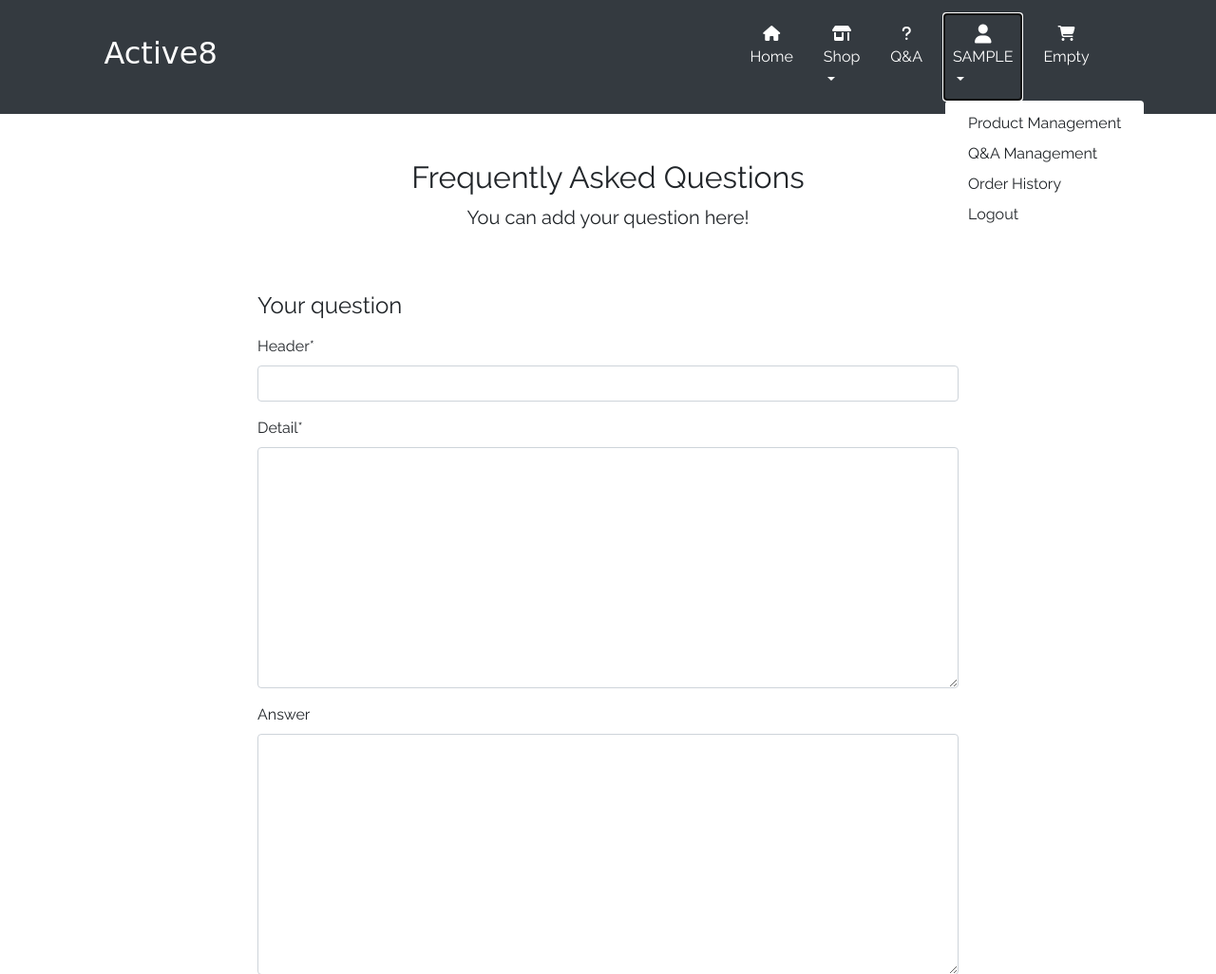
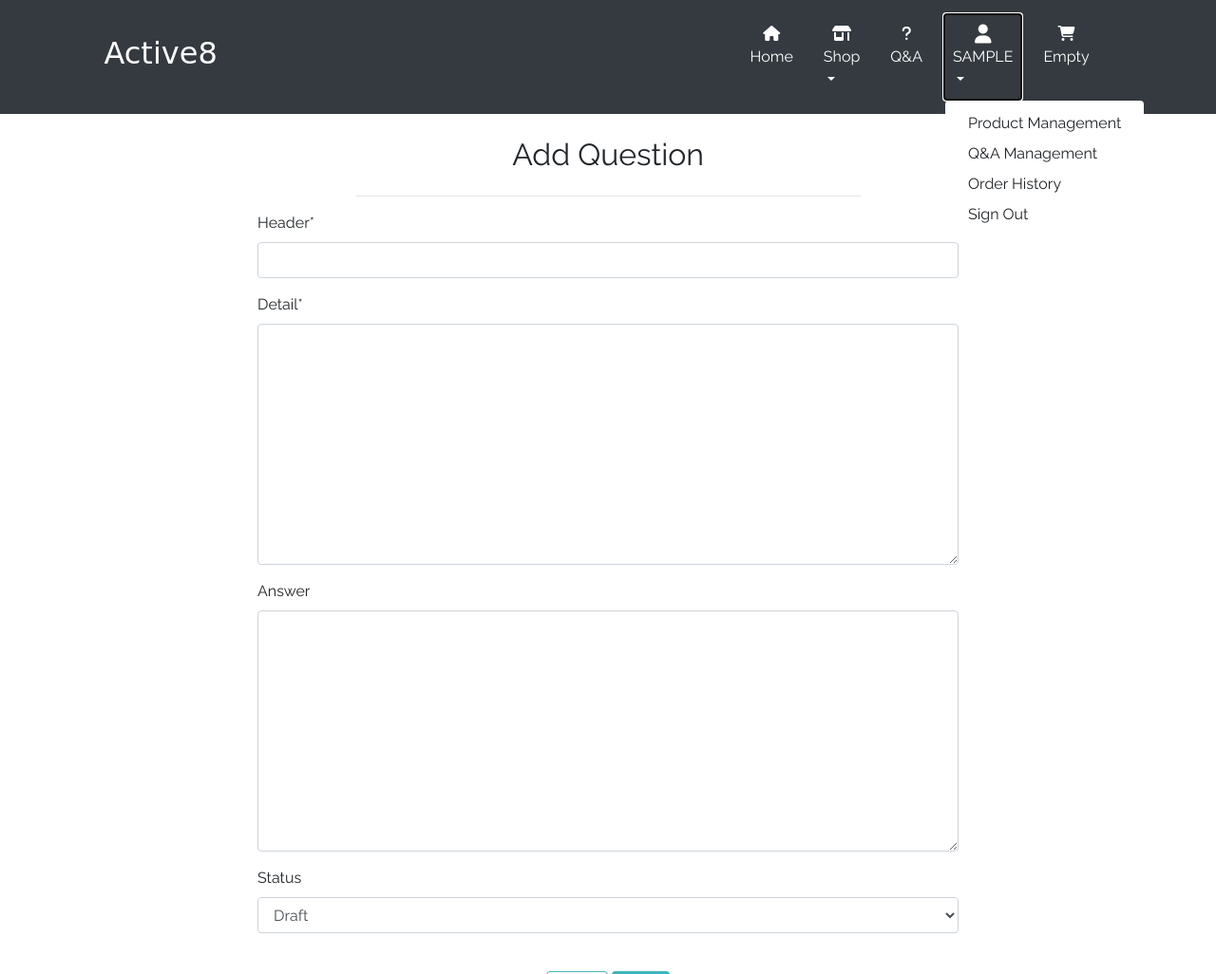
Before and after one commit to CeciliaSwe/portfolio-5th, a Django app: page /questions/add/ in a window 1280 px wide, after a click that opens the changed part. Shown: the top 1026 px of the page at 95% size. Run offline with Django 3.2, Linux system fonts and the light colour scheme; the visitor is signed in with stand-in values (Sample User, id 1); some libraries are stand-ins or nearby versions; some web fonts are replaced.

Commit message:
Align styling for all page headers

```diff
--- a/payment/templates/payment/payment.html
+++ b/payment/templates/payment/payment.html
@@ -7,8 +7,6 @@
 {% endblock %}
 
 {% block page_header %}
-<div class="container">
-
     <!-- Payment header   -->
 
     <div class="container header-container mb-5">
--- a/questions/templates/questions/add_question.html
+++ b/questions/templates/questions/add_question.html
@@ -2,25 +2,25 @@
 {% load static %}
 {% block extra_css %}
 {% endblock %}
+
+{% block page_header %}
+<div class="container header-container">
+  <div class="col-12 col-md-6 offset-md-3 text-center mt-3">
+    <h2 class=" my-4">Add Question</h2>
+    <hr>
+  </div>
+</div>
+{% endblock %}
+
 {% block content %}
 <div class="container">
     {% if user.is_authenticated %}
-    <!-- header of the question form page -->
-    <div class="py-5 text-center">
 
-        <h2 class="">Frequently Asked Questions
-        </h2>
-        <p class="lead">You can add your question here!
-        </p>
-    </div>
-    <!-- questions summary ???   -->
     <div class="row ">
         <div class="col-md-2">
         </div>
         <!-- forms starts here -->
         <div class="col-md-8 col-lg-8">
-            <h4 class="mb-3">Your question
-            </h4>
             <form action="{% url 'add_question' %}" enctype="multipart/form-data" method="POST" id="question-form">
                 {% include 'questions/includes/question_form.html' %}
                 <div class="row gy-3">
--- a/templates/base.html
+++ b/templates/base.html
@@ -107,7 +107,7 @@
                   <p class="my-0 text-uppercase">
                     {{ request.user.username }}</p>
                   {% else %}
-                  <p class="my-0">Login</p>
+                  <p class="my-0">Sign In</p>
                   {% endif %}
                 </div>
               </a>
@@ -118,10 +118,10 @@
                 <a href="{% url 'manage_questions' %}" class="dropdown-item">Q&A Management</a>
                 {% endif %}
                 <a href="{% url 'profile' %}" class="dropdown-item">Order History</a>
-                <a href="{% url 'account_logout' %}" class="dropdown-item">Logout</a>
+                <a href="{% url 'account_logout' %}" class="dropdown-item">Sign Out</a>
                 {% else %}
-                <a href="{% url 'account_signup' %}" class="dropdown-item">Register</a>
-                <a href="{% url 'account_login' %}" class="dropdown-item">Login</a>
+                <a href="{% url 'account_signup' %}" class="dropdown-item">Sign Up/Register</a>
+                <a href="{% url 'account_login' %}" class="dropdown-item">Sign In</a>
                 {% endif %}
               </div>
             </li>
```
Also changed, not shown: newsletters/templates/newsletters/sign_up.html (+4 -5 lines), questions/templates/questions/edit_question.html (+13 -15 lines).
